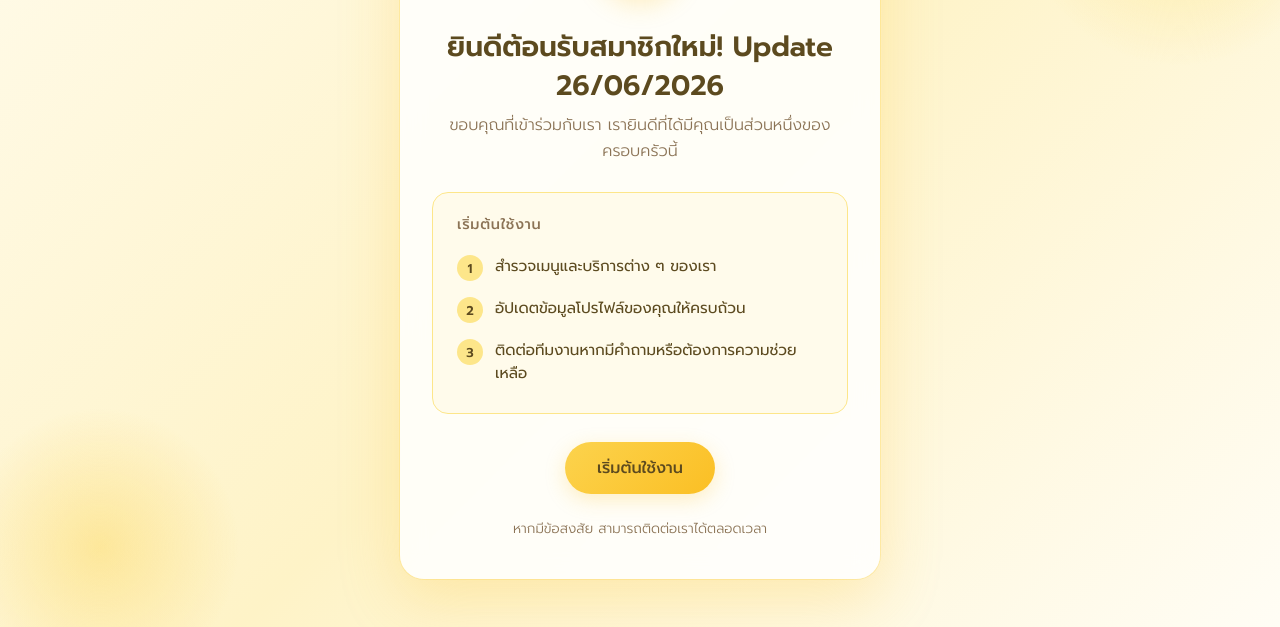
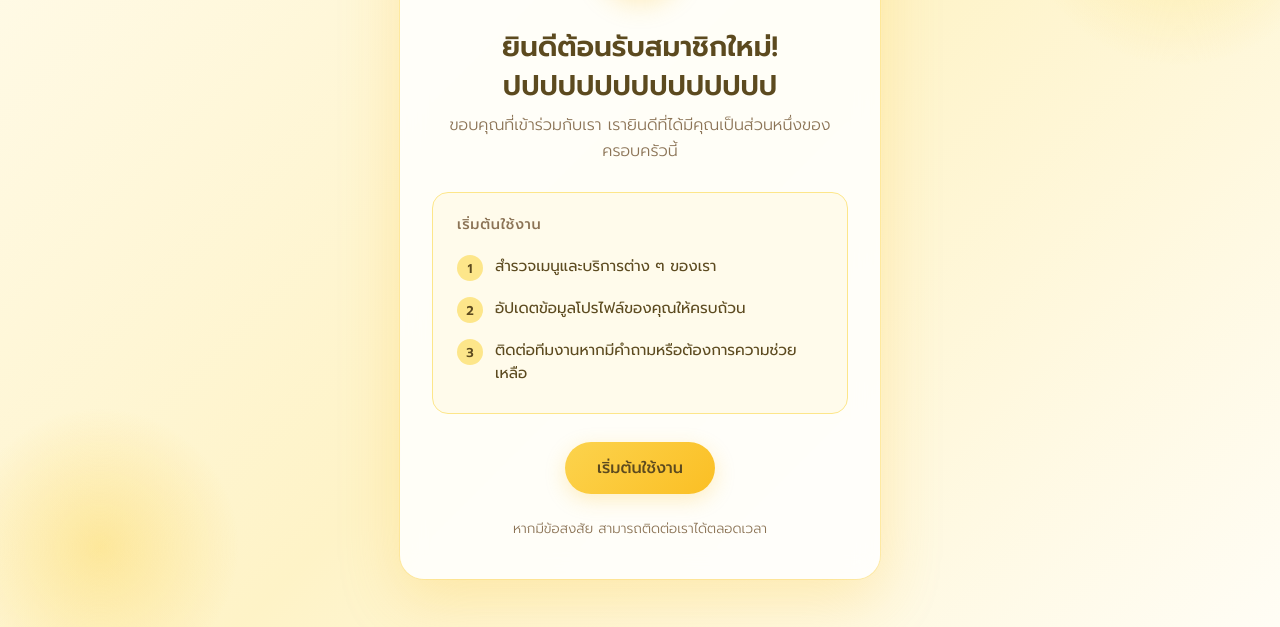
Before and after one commit to jaroonluk/banana, a plain HTML site: page index.html in a window 1280 px wide. Shown: the part 173-800 px from the top of the page. Drawn offline with Linux system fonts and the light colour scheme.

Commit message:
update index.html

```diff
--- a/index.html
+++ b/index.html
@@ -205,9 +205,10 @@
 <body>
   <main class="card">
     <div class="icon" aria-hidden="true">🍌</div>
-    <h1>ยินดีต้อนรับสมาชิกใหม่! Update 26/06/2026</h1>
+    <h1>ยินดีต้อนรับสมาชิกใหม่! ปปปปปปปปปปปปปปป</h1>
     <p class="subtitle">
       ขอบคุณที่เข้าร่วมกับเรา เรายินดีที่ได้มีคุณเป็นส่วนหนึ่งของครอบครัวนี้
+
     </p>
 
     <section class="steps">
```
